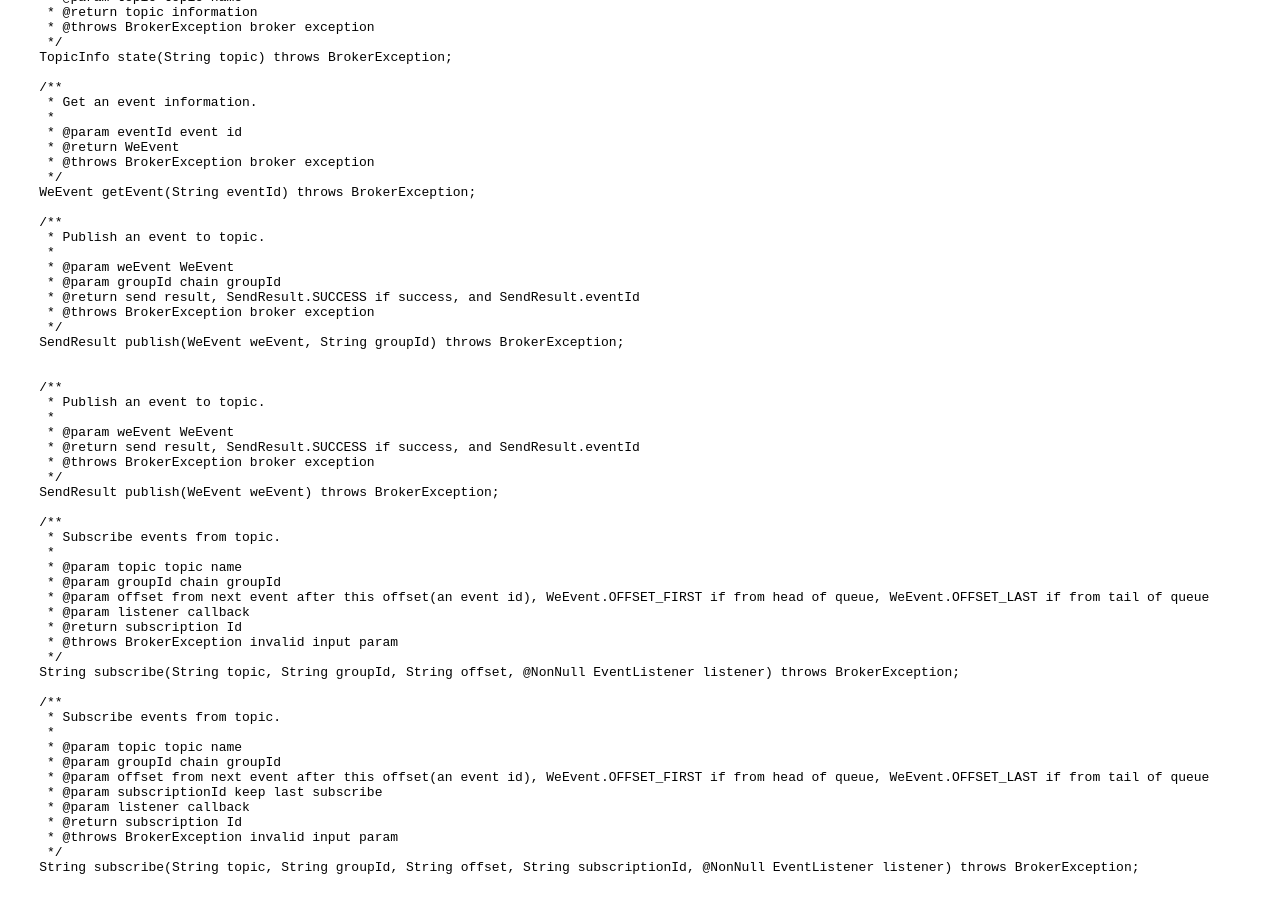
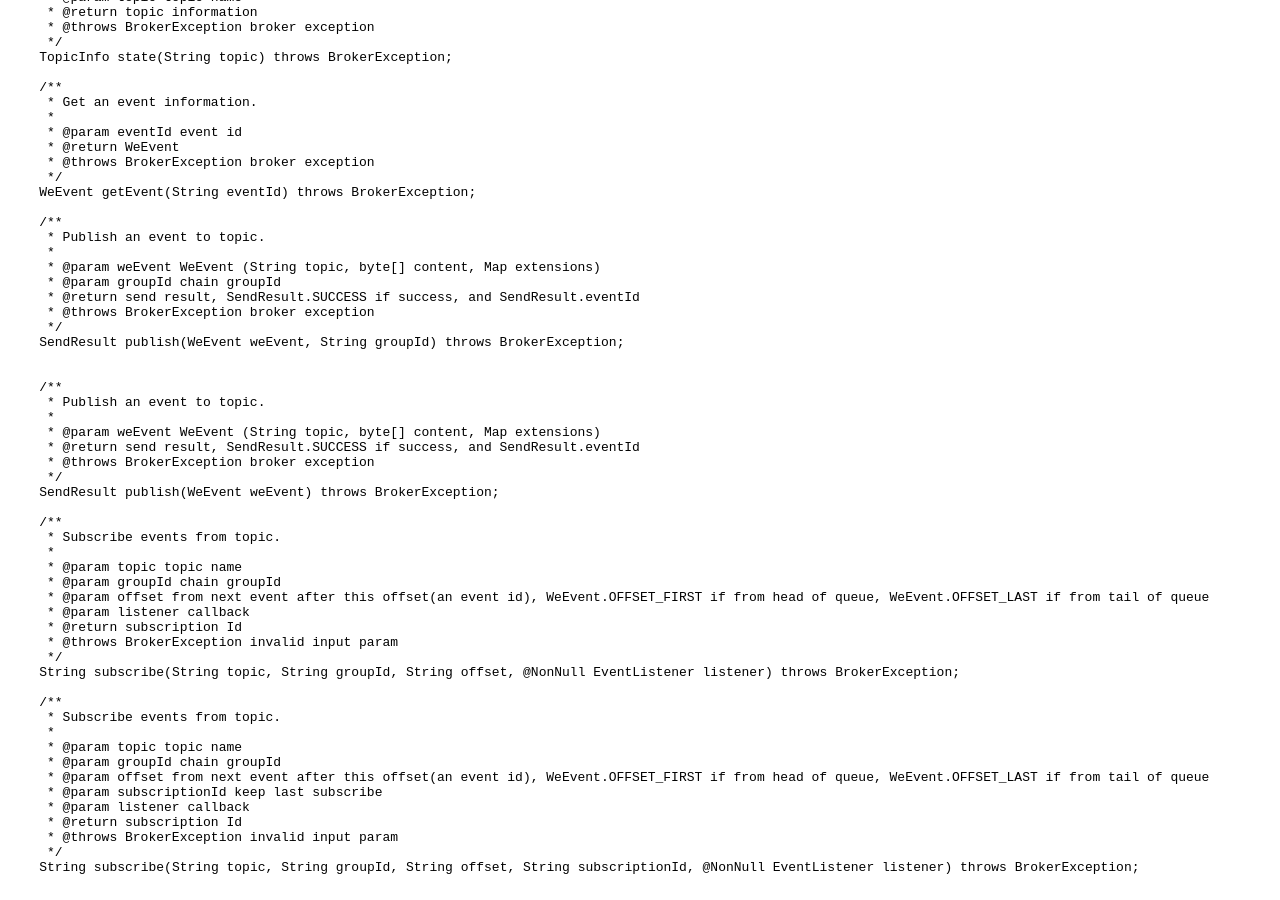
Before and after one commit to WeBankBlockchain/WeEvent-docs, a Sphinx documentation site: the page built from docs/protocal/javasdk.md, in a window 1280 px wide and 900 px high, scrolled down 2781 px. Built offline with Sphinx 7.4.7 and the Read the Docs theme 2.0.0, drawn with Linux system fonts in a browser that asks for light colours.

Commit message:
Update javasdk.md

```diff
--- a/docs/protocal/javasdk.md
+++ b/docs/protocal/javasdk.md
@@ -156,7 +156,7 @@ public interface IWeEventClient {
     /**
      * Publish an event to topic.
      *
-     * @param weEvent WeEvent
+     * @param weEvent WeEvent (String topic, byte[] content, Map extensions)
      * @param groupId chain groupId
      * @return send result, SendResult.SUCCESS if success, and SendResult.eventId
      * @throws BrokerException broker exception
@@ -167,7 +167,7 @@ public interface IWeEventClient {
     /**
      * Publish an event to topic.
      *
-     * @param weEvent WeEvent
+     * @param weEvent WeEvent (String topic, byte[] content, Map extensions)
      * @return send result, SendResult.SUCCESS if success, and SendResult.eventId
      * @throws BrokerException broker exception
      */
```
